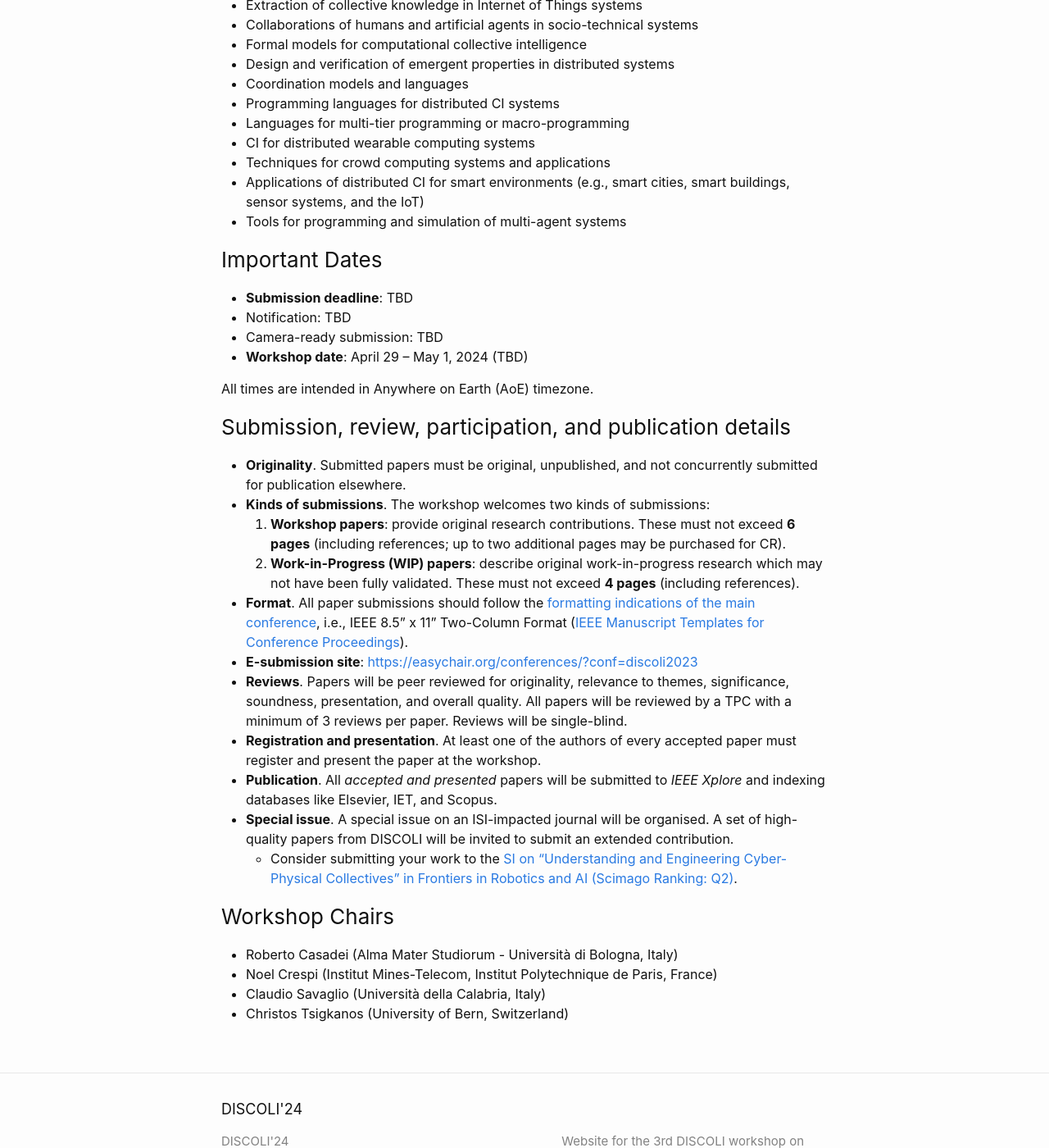
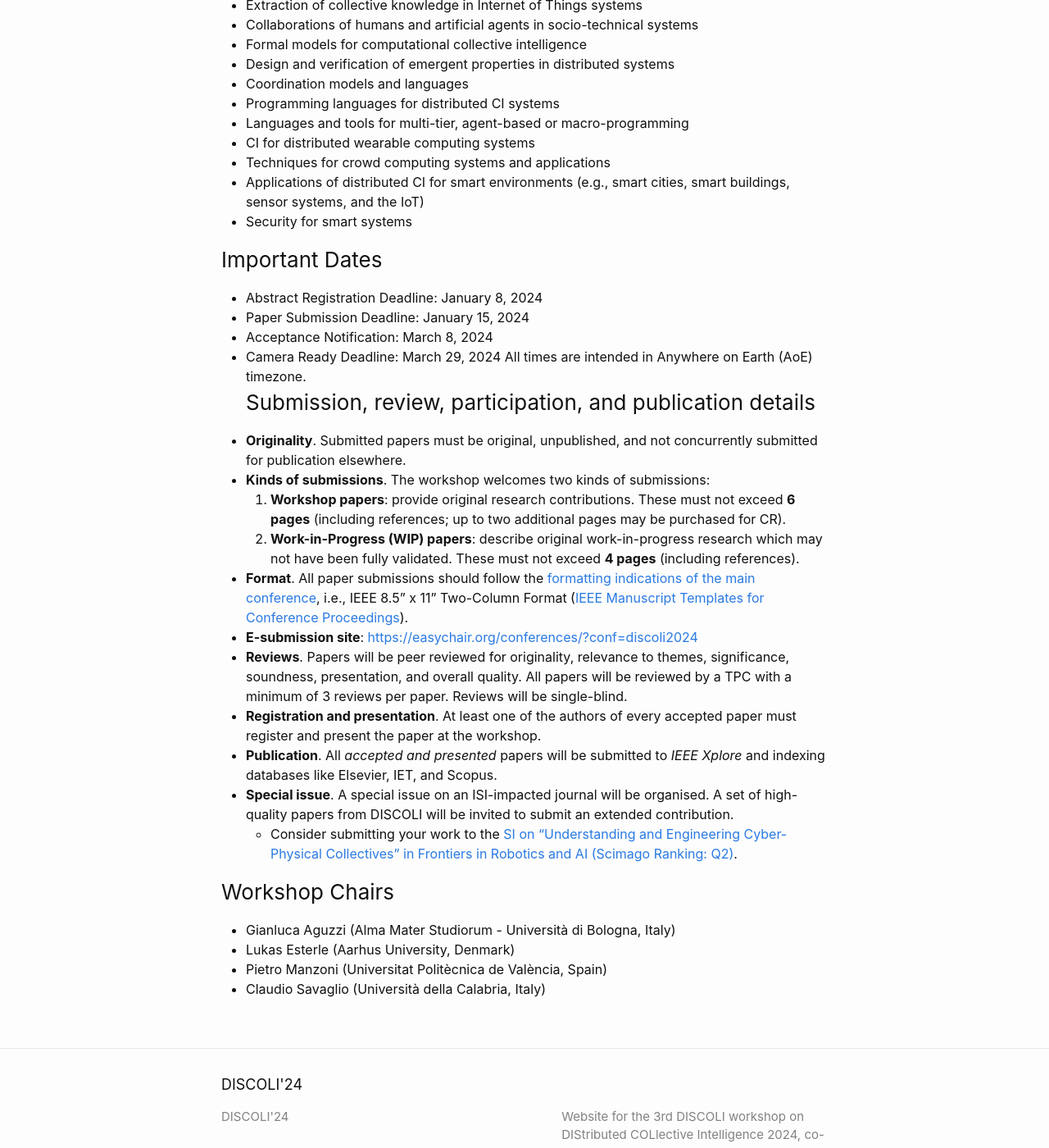
Before and after one commit to discoli-workshop/2026, a Jekyll site: the page built from index.md, in a window 1280 px wide and 1400 px high, scrolled down 977 px. Shown: the whole window at 82% size. Built offline with Jekyll 4.4.1, drawn with Linux system fonts in a browser that asks for light colours; some of the changed text lies outside the part shown.

Commit message:
feat: update workshop information

```diff
--- a/index.md
+++ b/index.md
@@ -26,21 +26,19 @@ The topics of interest include (but are not limited to) the following:
 - Design and verification of emergent properties in distributed systems
 - Coordination models and languages
 - Programming languages for distributed CI systems
-- Languages for multi-tier programming or macro-programming
+- Languages and tools for multi-tier, agent-based or macro-programming
 - CI for distributed wearable computing systems
 - Techniques for crowd computing systems and applications
 - Applications of distributed CI for smart environments (e.g., smart cities, smart buildings, sensor systems, and the IoT)
-- Tools for programming and simulation of multi-agent systems
+- Security for smart systems
 
 ### Important Dates
 
-- **Submission deadline**: TBD
-- Notification: TBD
-- Camera-ready submission: TBD
-- **Workshop date**: April 29 – May 1, 2024 (TBD)
-
+- Abstract Registration Deadline: January 8, 2024
+- Paper Submission Deadline: January 15, 2024
+- Acceptance Notification: March 8, 2024
+- Camera Ready Deadline: March 29, 2024
 All times are intended in Anywhere on Earth (AoE) timezone.
-
 ### Submission, review, participation, and publication details
 
 - **Originality**. Submitted papers must be original, unpublished, and not concurrently submitted for publication elsewhere.
@@ -48,7 +46,7 @@ All times are intended in Anywhere on Earth (AoE) timezone.
     1. **Workshop papers**: provide original research contributions. These must not exceed **6 pages** (including references; up to two additional pages may be purchased for CR).
     2. **Work-in-Progress (WIP) papers**: describe original work-in-progress research which may not have been fully validated. These must not exceed **4 pages** (including references).
 - **Format**. All paper submissions should follow the [formatting indications of the main conference](https://dcoss.org/call-for-papers/), i.e.,  IEEE 8.5" x 11" Two-Column Format ([IEEE Manuscript Templates for Conference Proceedings](https://www.ieee.org/conferences/publishing/templates.html)).
-- **E-submission site**: <https://easychair.org/conferences/?conf=discoli2023>
+- **E-submission site**: <https://easychair.org/conferences/?conf=discoli2024>
 - **Reviews**. Papers will be peer reviewed for originality, relevance to themes, significance, soundness, presentation, and overall quality. All papers will be reviewed by a TPC with a minimum of 3 reviews per paper. Reviews will be single-blind.
 - **Registration and presentation**. At least one of the authors of every accepted paper must register and present the paper at the workshop.
 - **Publication**. All *accepted and presented* papers will be submitted to *IEEE Xplore* and indexing databases like Elsevier, IET, and Scopus.
@@ -57,7 +55,7 @@ All times are intended in Anywhere on Earth (AoE) timezone.
 
 ### Workshop Chairs
 
-- Roberto Casadei (Alma Mater Studiorum - Università di Bologna, Italy)
-- Noel Crespi (Institut Mines-Telecom, Institut Polytechnique de Paris, France)
+- Gianluca Aguzzi (Alma Mater Studiorum - Università di Bologna, Italy)
+- Lukas Esterle (Aarhus University, Denmark)
+- Pietro Manzoni (Universitat Politècnica de València, Spain)
 - Claudio Savaglio (Università della Calabria, Italy)
-- Christos Tsigkanos (University of Bern, Switzerland)
```
Also changed, not shown: other parts of index.md (+1 -1 lines), committees.md (+3 -2 lines), 1 other file.
